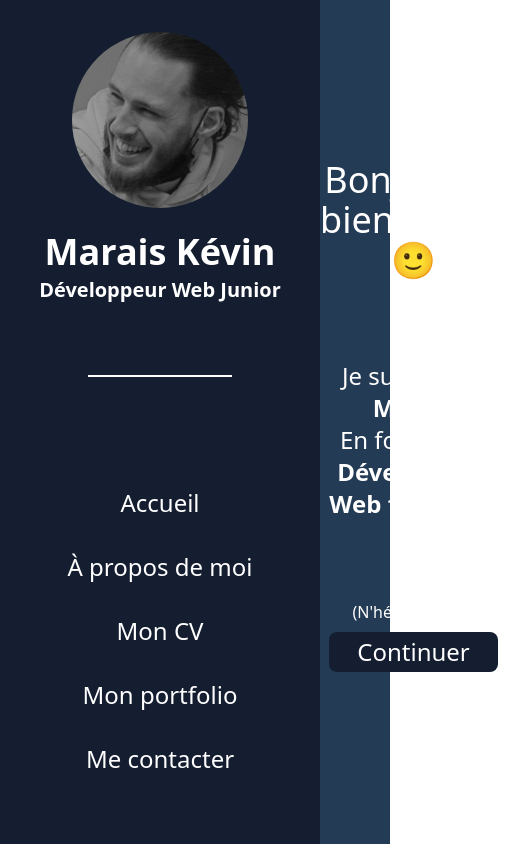
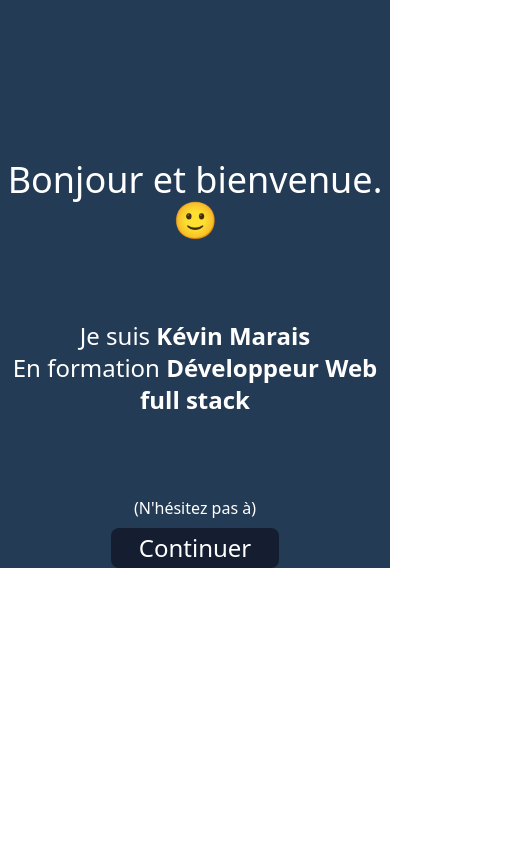
Before and after one commit to KvnMrs/Portfolio-ReactJs, a React (Create React App) app: page / in a window 390 px wide. Shown: the whole page, 507 px wide, since content can reach past the window. Built offline with nearby package versions, Linux system fonts and the light colour scheme.

Commit message:
style : responsive apparation BarNav desktop : breakpoint width>950px

```diff
--- a/src/components/communs/BarNav.jsx
+++ b/src/components/communs/BarNav.jsx
@@ -5,7 +5,7 @@ import img_profil from "../../assets/imgBarNav/img_profil.png";
 const BarNav = () => {
   return (
     <>
-      <div className="bg-dark_blue text-white grid flex-shrink-0 w-80 h-screen text-center px-6  ">
+      <div className="hidden lg:flex flex-col bg-dark_blue text-white flex-shrink-0 w-80 text-center px-6">
         {/* PRENOM NOM */}
         <div className="mt-3">
           <img
@@ -19,7 +19,7 @@ const BarNav = () => {
         </div>
         <span className="border-solid border-b-2 border-white w-36 m-auto" />
         {/* NAVIGATION */}
-        <div className="grid flex-shrink-0 grid-col text-2xl h-80 mt-20">
+        <div className="flex-shrink-0 text-2xl h-80 mt-16">
           <Link to="/">
             <button
               type="button"
```
